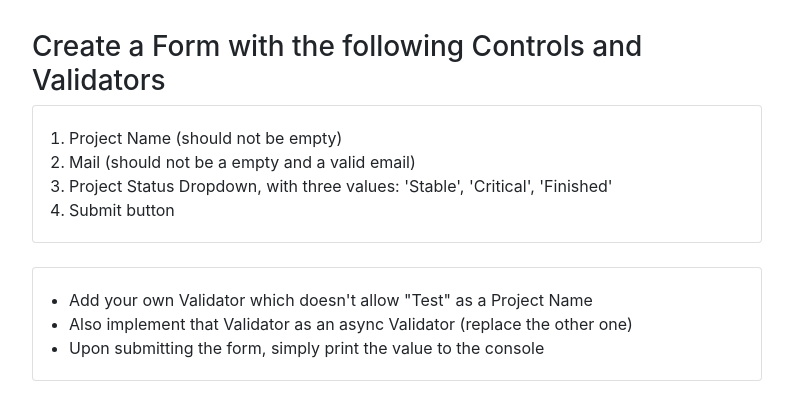
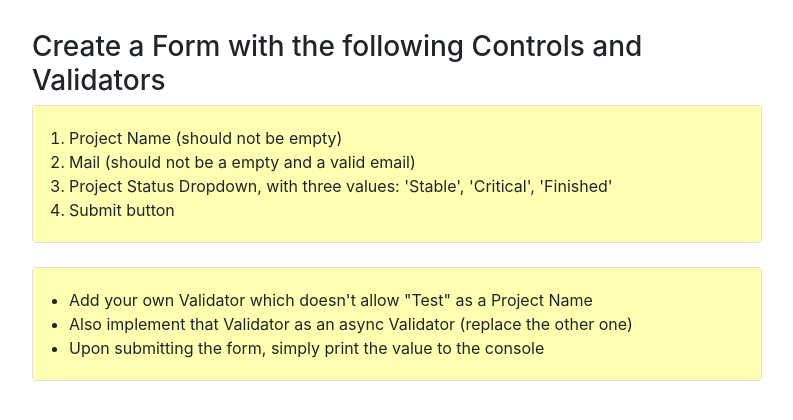
Before and after one commit to ddeveloper72/Angular-Reactive-Forms-Assignment, an Angular app: page / in a window 1280 px wide. Shown: the top 420 px of the page, without its empty margins (53-846 px from the left). Built offline with nearby package versions, Linux system fonts and the light colour scheme.

Commit message:
Added simple card styling

```diff
--- a/src/app/app.component.css
+++ b/src/app/app.component.css
@@ -1,3 +1,9 @@
 .container {
   margin-top: 30px;
 }
+.card-body {
+  background-color: #ffffb1;
+}
+.list-group {
+  margin-left: 3rem;
+}
```
